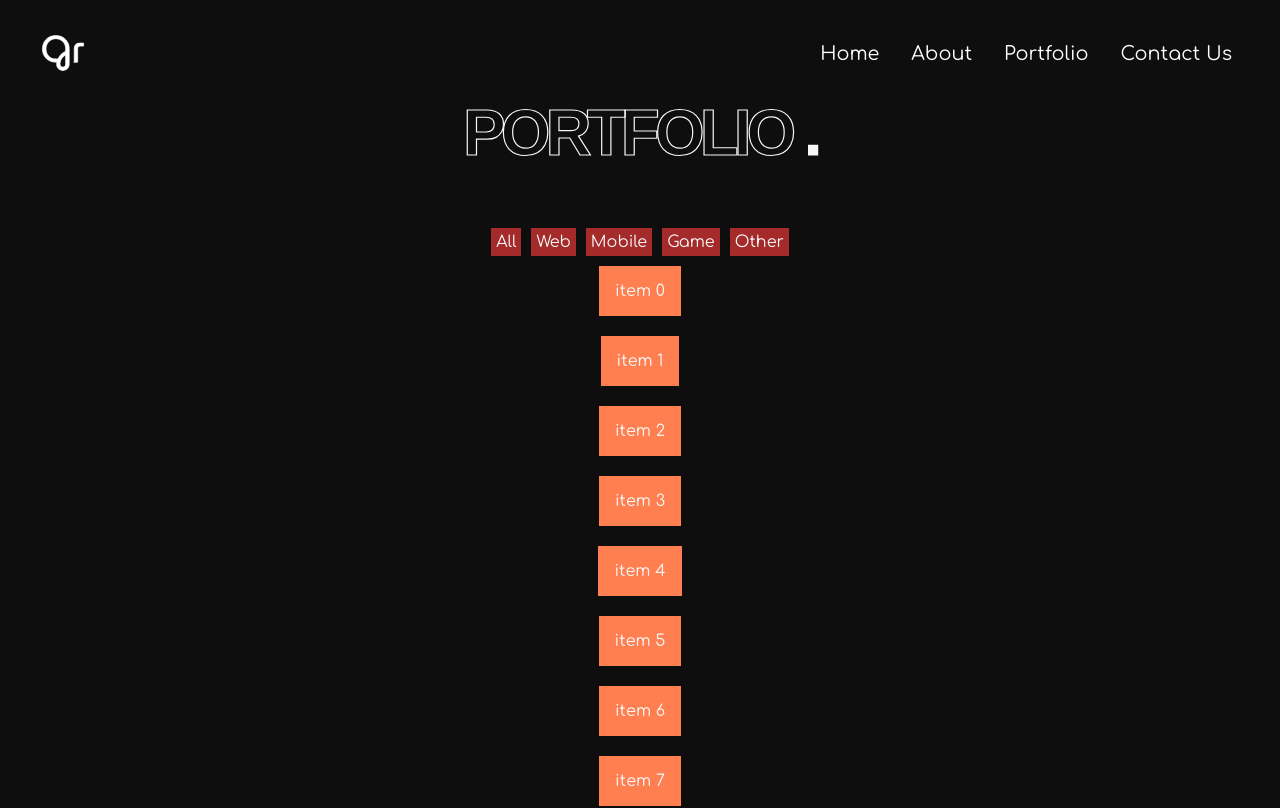
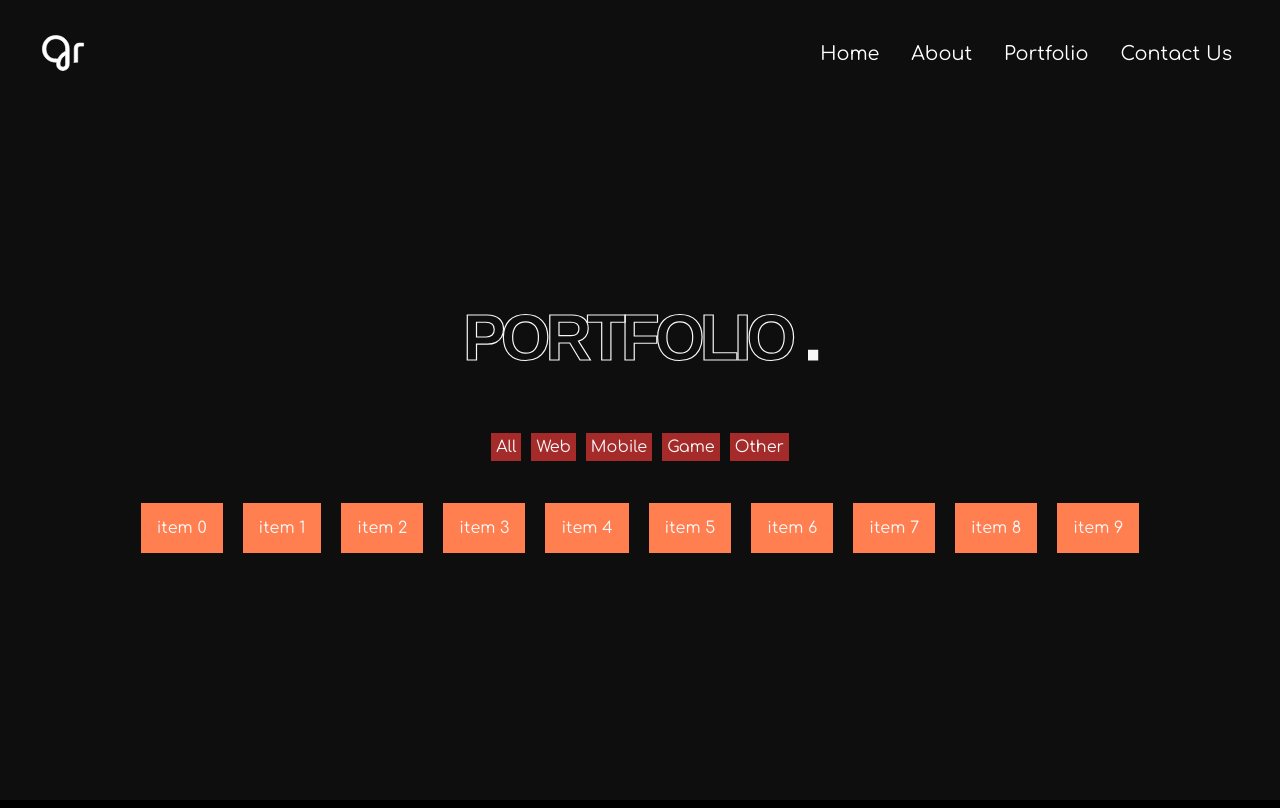
Before and after one commit to gowth6m/myportfolio, a React (Create React App) app: page /portfolio in a window 1280 px wide. Shown: the top 808 px of the page. Built offline with nearby package versions, Linux system fonts and the light colour scheme.

Commit message:
updated portfolio

```diff
--- a/src/components/portfolio/Portfolio.css
+++ b/src/components/portfolio/Portfolio.css
@@ -25,3 +25,12 @@
     margin: 0 5px;
     background-color: brown;
 }
+
+.portfolio-items-container {
+    margin: 2em 0;
+    display: flex;
+    flex-direction: row;
+    flex-wrap: wrap;
+    justify-content: center;
+    align-items: center;
+}
--- a/src/components/portfolio/Portfolio.tsx
+++ b/src/components/portfolio/Portfolio.tsx
@@ -41,6 +41,7 @@ export function Portfolio() {
 
         {/* rest of the stuff */}
 
+        <div className="portfolio-items-container">
           {items
             .filter((item) => item.filters?.includes(currentFilter))
             .map((item) => {
@@ -54,5 +55,6 @@ export function Portfolio() {
             })}
         </div>
       </div>
+    </div>
   );
 }
```
Lines whose indentation alone changed are shown as unchanged.
